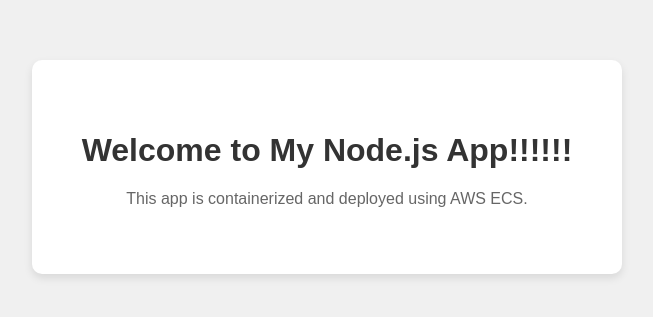
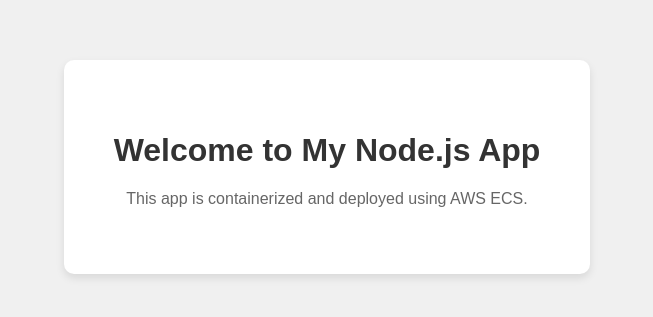
Before and after one commit to HKHKKKHHHRHRRRHH/node-cicd, a website: page views/index.html in a window 1280 px wide. Shown: the part 233-550 px from the top of the page, without its empty margins (313-966 px from the left). Drawn offline with Linux system fonts and the light colour scheme.

Commit message:
Update index.html

```diff
--- a/views/index.html
+++ b/views/index.html
@@ -8,7 +8,7 @@
 </head>
 <body>
     <div class="container">
-        <h1>Welcome to My Node.js App!!!!!!</h1>
+        <h1>Welcome to My Node.js App</h1>
         <p>This app is containerized and deployed using AWS ECS.</p>
     </div>
 </body>
```
